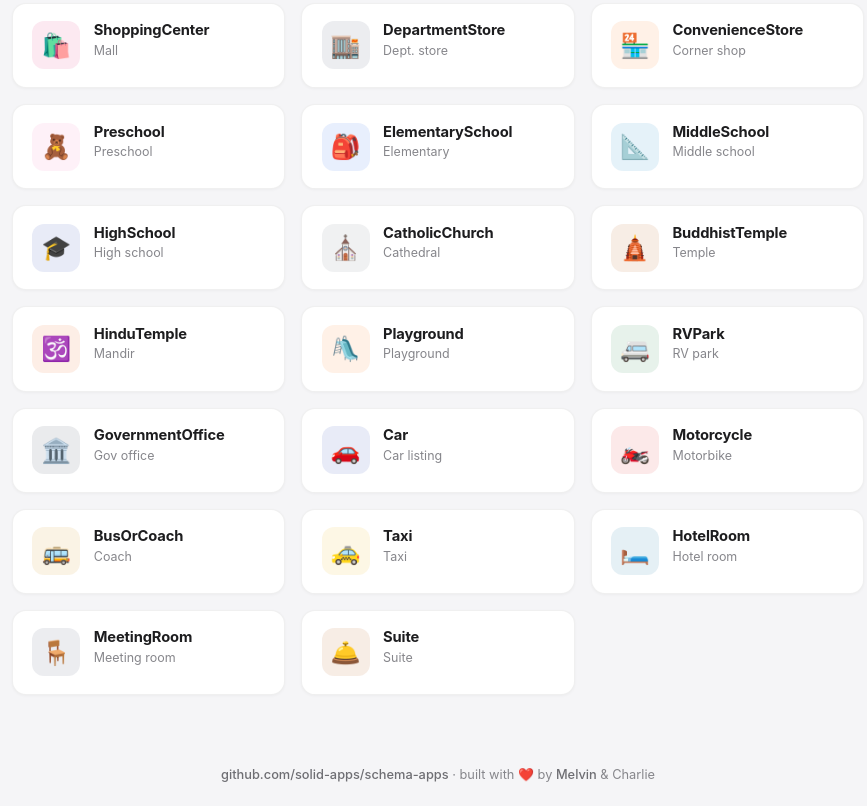
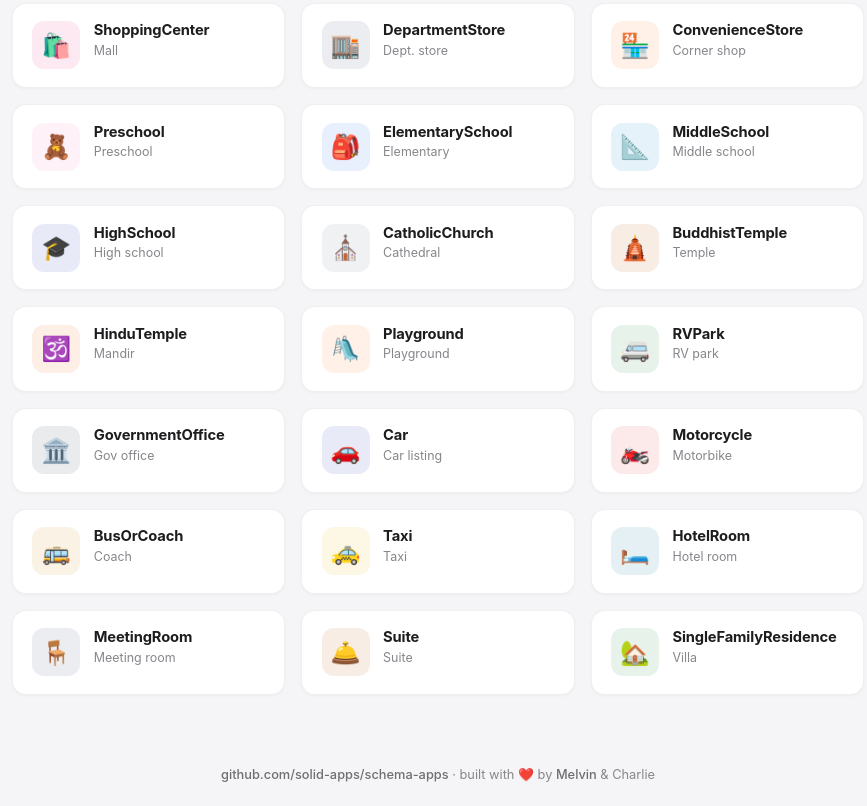
Before and after one commit to solid-apps/schema-apps, a website: page index.html in a window 1280 px wide. Shown: the part 7728-8534 px from the top of the page, without its empty margins (202-1069 px from the left). Drawn offline with Linux system fonts and the light colour scheme.

Commit message:
schema-apps: gallery entry for SingleFamilyResidence

```diff
--- a/index.html
+++ b/index.html
@@ -419,6 +419,7 @@ const APPS = [
   { file: "hotel-room.html", name: "HotelRoom", icon: "🛏️", accent: "#0369a1", tag: "Hotel room" },
   { file: "meeting-room.html", name: "MeetingRoom", icon: "🪑", accent: "#475569", tag: "Meeting room" },
   { file: "suite.html", name: "Suite", icon: "🛎️", accent: "#b45309", tag: "Suite" },
+  { file: "single-family-residence.html", name: "SingleFamilyResidence", icon: "🏡", accent: "#15803d", tag: "Villa" },
 ];
 
 const grid = document.getElementById("grid");
```
